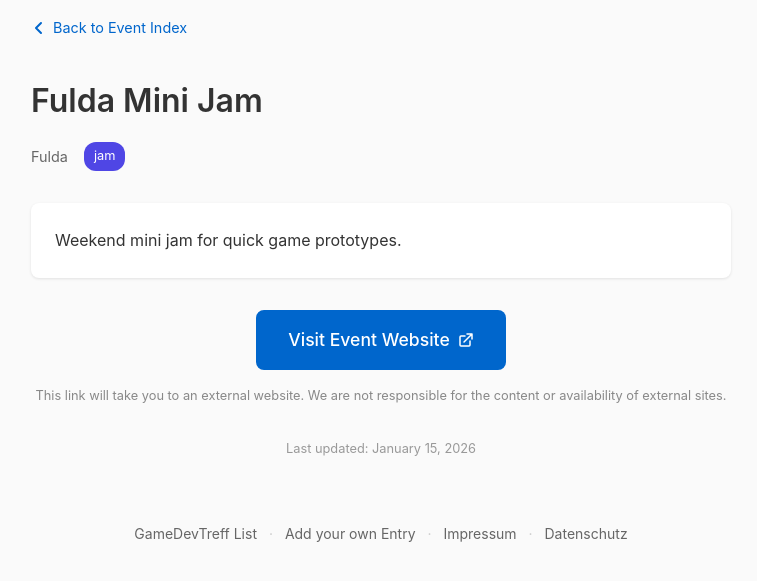
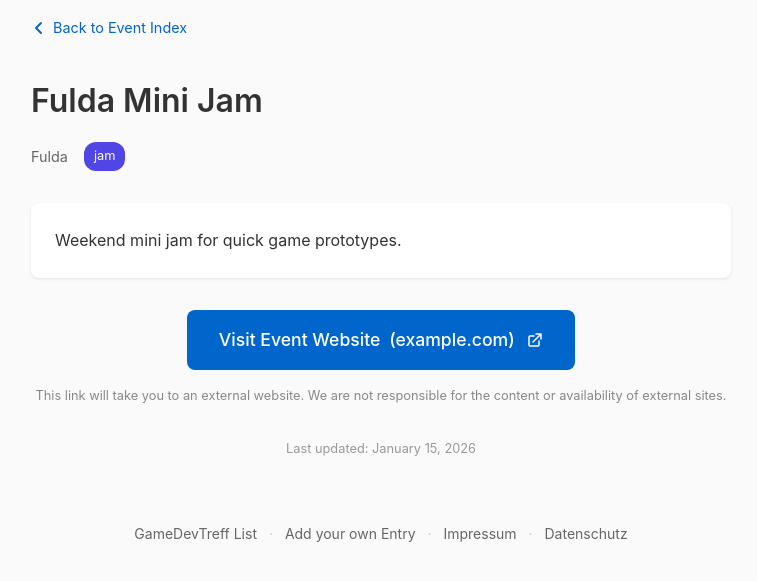
Before and after one commit to abregado/gamedev-index, a Jekyll site: the page built from _listings/fulda-jam.md, in a window 1280 px wide. Shown: the top 581 px of the page, without its empty margins (259-1016 px from the left). Built offline with Jekyll 4.4.1, drawn with Linux system fonts in a browser that asks for light colours.

Commit message:
The primary button on the event pages now also shows the domain and top level domain of its link
The domain and top level domain are extracted from the external link,
then simply added to the button as text

```diff
--- a/_layouts/event.html
+++ b/_layouts/event.html
@@ -35,12 +35,20 @@
     </div>
 
     <footer class="event-footer">
+
       {% if page.external_url %}
-      <a href="{{ page.external_url }}" target="_blank" rel="noopener" class="event-external-link">
-        Visit Event Website
-        <svg class="external-icon" width="16" height="16" viewBox="0 0 16 16" fill="none" stroke="currentColor" stroke-width="1.5" stroke-linecap="round" stroke-linejoin="round"><path d="M12 9v4a1 1 0 01-1 1H3a1 1 0 01-1-1V5a1 1 0 011-1h4M9 2h5v5M6 10L14 2"/></svg>
-      </a>
-      <p class="event-disclaimer">This link will take you to an external website. We are not responsible for the content or availability of external sites.</p>
+
+          <!-- Extract the domain, and top level domain, from the external url, to show user where the link goes -->
+          {% assign _url_no_scheme = page.external_url | replace_first: 'https://', '' | replace_first: 'http://', '' %}
+          {% assign _domain = _url_no_scheme | split: '/' | first | downcase %}
+
+          <a href="{{ page.external_url }}" target="_blank" rel="noopener" class="event-external-link">
+            Visit Event Website ({{ _domain }})
+            <svg class="external-icon" width="16" height="16" viewBox="0 0 16 16" fill="none" stroke="currentColor" stroke-width="1.5" stroke-linecap="round" stroke-linejoin="round"><path d="M12 9v4a1 1 0 01-1 1H3a1 1 0 01-1-1V5a1 1 0 011-1h4M9 2h5v5M6 10L14 2"/></svg>
+          </a>
+
+          <p class="event-disclaimer">This link will take you to an external website. We are not responsible for the content or availability of external sites.</p>
+
       {% endif %}
 
       <p class="event-updated">Last updated: {{ page.last_updated | date: "%B %d, %Y" }}</p>
```
